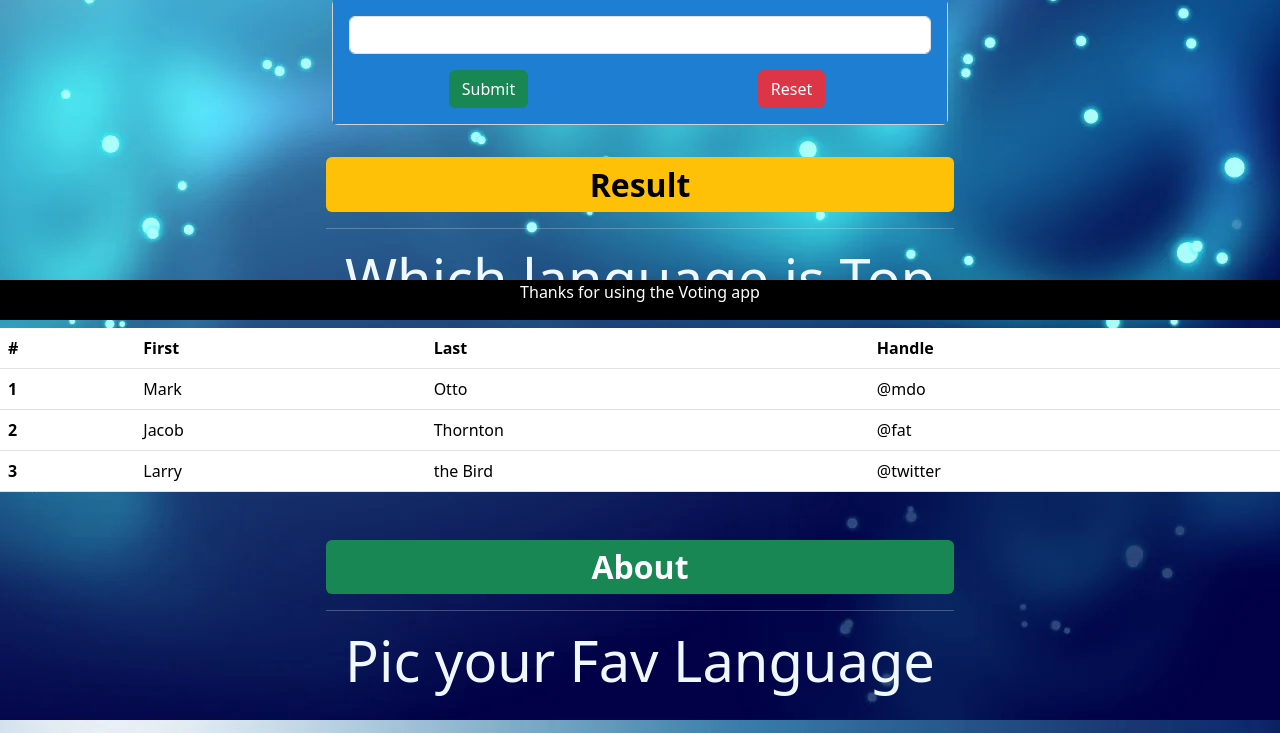
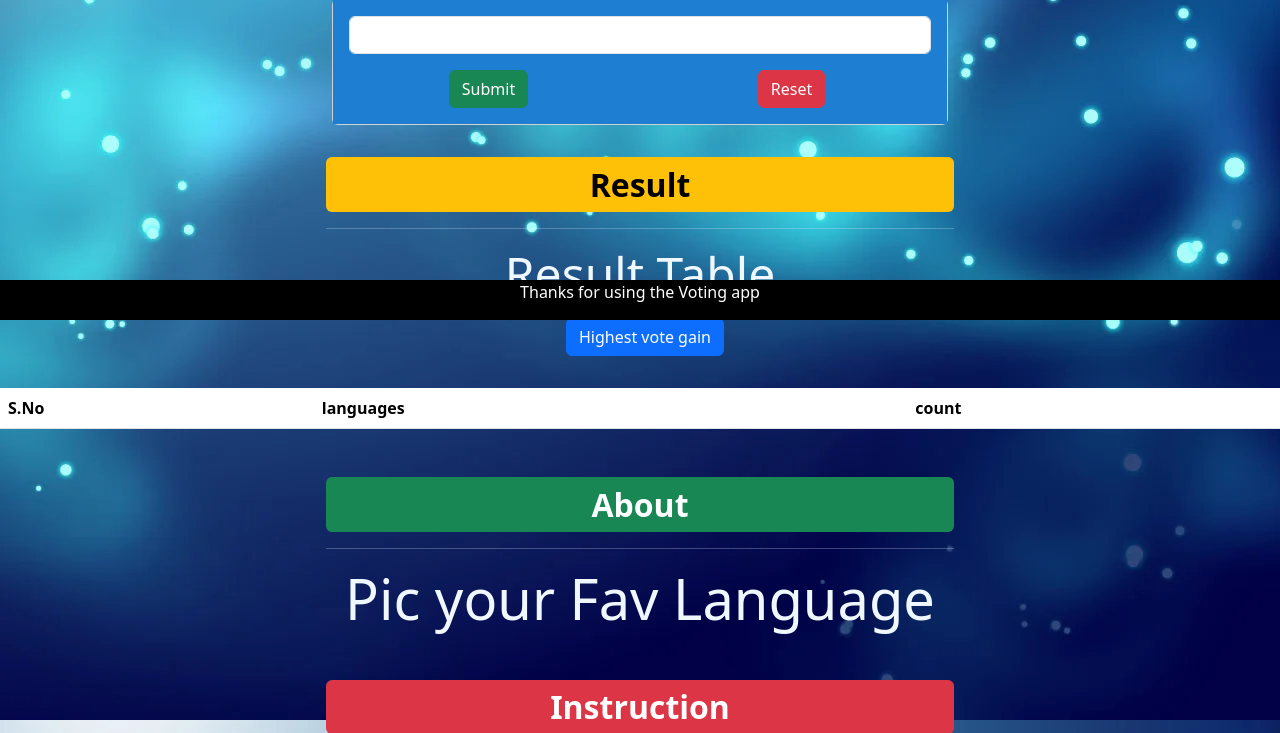
Before and after one commit to Abishake01/Django_Project, a Django app: page /voting in a window 1280 px wide. Shown: the part 480-1213 px from the top of the page. Run offline with Django 5.2, Linux system fonts and the light colour scheme; lists and menus that the app fills with data are empty.

Commit message:
Succesfully finsh the Voting App

```diff
--- a/template/voting/main.html
+++ b/template/voting/main.html
@@ -84,43 +84,35 @@
       </div>
       <div class="row">
         <div class="col-md-6" style="margin: 2rem auto 0 auto; color: aliceblue;">
-      <h1  class="badge text-bg-warning" id="result" name="result" style="text-align: center; color: aliceblue; display: block; font-size: 2rem;">Result</h1>
+        <h1  class="badge text-bg-warning" id="result" name="result" style="text-align: center; color: aliceblue; display: block; font-size: 2rem;">Result</h1>
         <hr>
-        <p class="display-4" id="result" name="result" style="text-align: center; color: aliceblue;">Which language is Top </p>
+        <p class="display-5" id="result" name="result" style="text-align: center; color: aliceblue;">Result Table </p>
+        <a href="{% url 'sortdata'%}" class="btn btn-primary" style="margin-bottom: 2rem ; margin-left: 240px;" >Highest vote gain </a>
        </div>
       </div>
       <div class="row">
         <div class="col-md-12 ">
           <div class="table-responsive">
-          <table class="table caption-top">
-
+          <table class="table ">
             <thead>
               <tr>
-                <th scope="col">#</th>
-                <th scope="col">First</th>
-                <th scope="col">Last</th>
-                <th scope="col">Handle</th>
+                <th scope="col">S.No</th>
+                <th scope="col">languages</th>
+                <th scope="col">count</th>
               </tr>
             </thead>
             <tbody>
+              {% for key,value in globcnt.items %}
               <tr>
-                <th scope="row">1</th>
-                <td>Mark</td>
-                <td>Otto</td>
-                <td>@mdo</td>
-              </tr>
-              <tr>
-                <th scope="row">2</th>
-                <td>Jacob</td>
-                <td>Thornton</td>
-                <td>@fat</td>
-              </tr>
-              <tr>
-                <th scope="row">3</th>
-                <td>Larry</td>
-                <td>the Bird</td>
-                <td>@twitter</td>
-              </tr>
+              <td>{{forloop.counter}}</td>
+              <td>{{key}}</td>
+              <td><!-- In Bootstrap we take the div Progress for using the precentage check -->
+                <div class="progress" role="progressbar" aria-label="Basic example" aria-valuenow="100" aria-valuemin="0" aria-valuemax="100">
+                  <div class="progress-bar" style=" width: {{value}}% ">{{value}}</div>
+                </div>
+              </td>
+              {% endfor %}
+            </tr>
             </tbody>
           </table>
 
--- a/voting/urls.py
+++ b/voting/urls.py
@@ -4,5 +4,6 @@ from . import views
 urlpatterns = [
     path('',views.vote),
     path('getquery',views.getquery,name='getquery'),
+    path('sortdata',views.sortdata,name='sortdata')
 
 ]
--- a/voting/views.py
+++ b/voting/views.py
@@ -20,3 +20,11 @@ def getquery(request):
         'globcnt':globcnt
     }
     return render(request,'main.html',context=mydic)
+def sortdata(request):
+    global globcnt
+    globcnt=dict(sorted(globcnt.items(),key=lambda x:x[1],reverse=True))
+    mydic={
+        'arr': arr,
+        'globcnt':globcnt
+    }
+    return render(request,'main.html',context=mydic)
```
